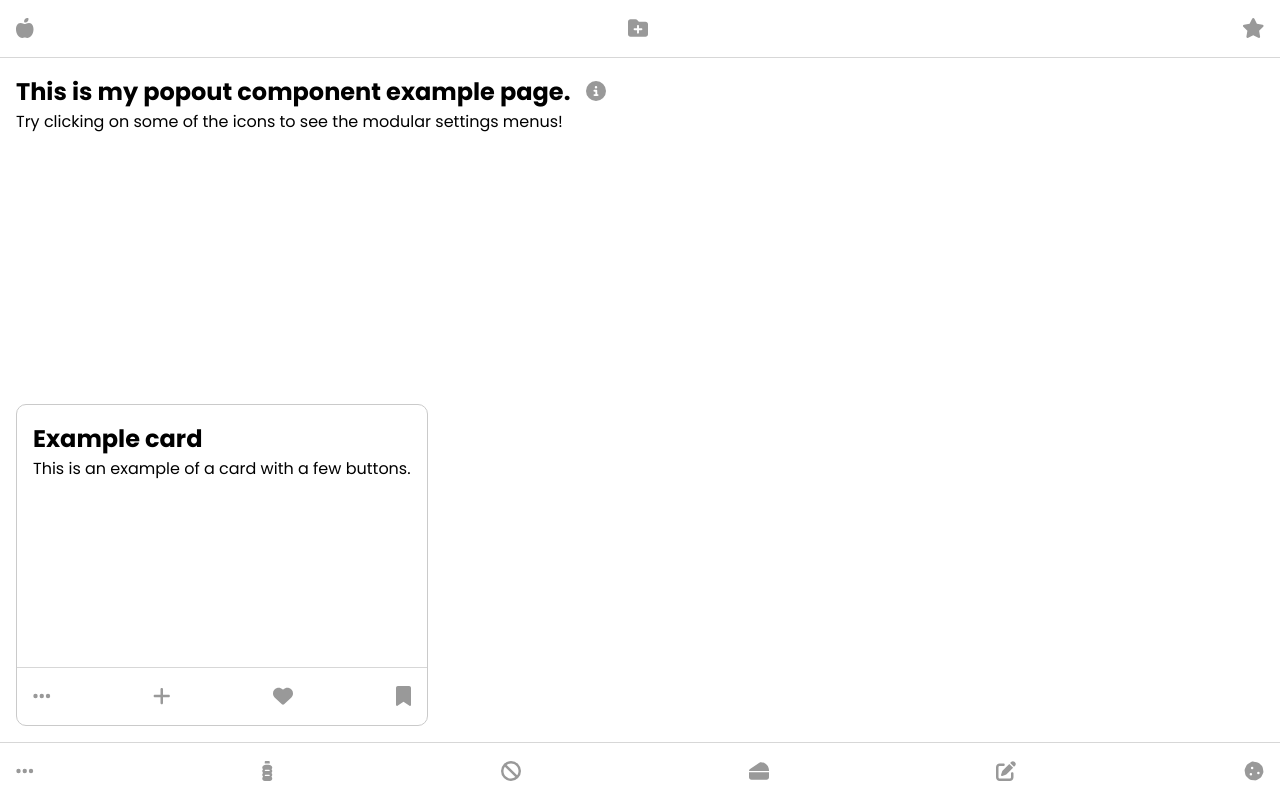
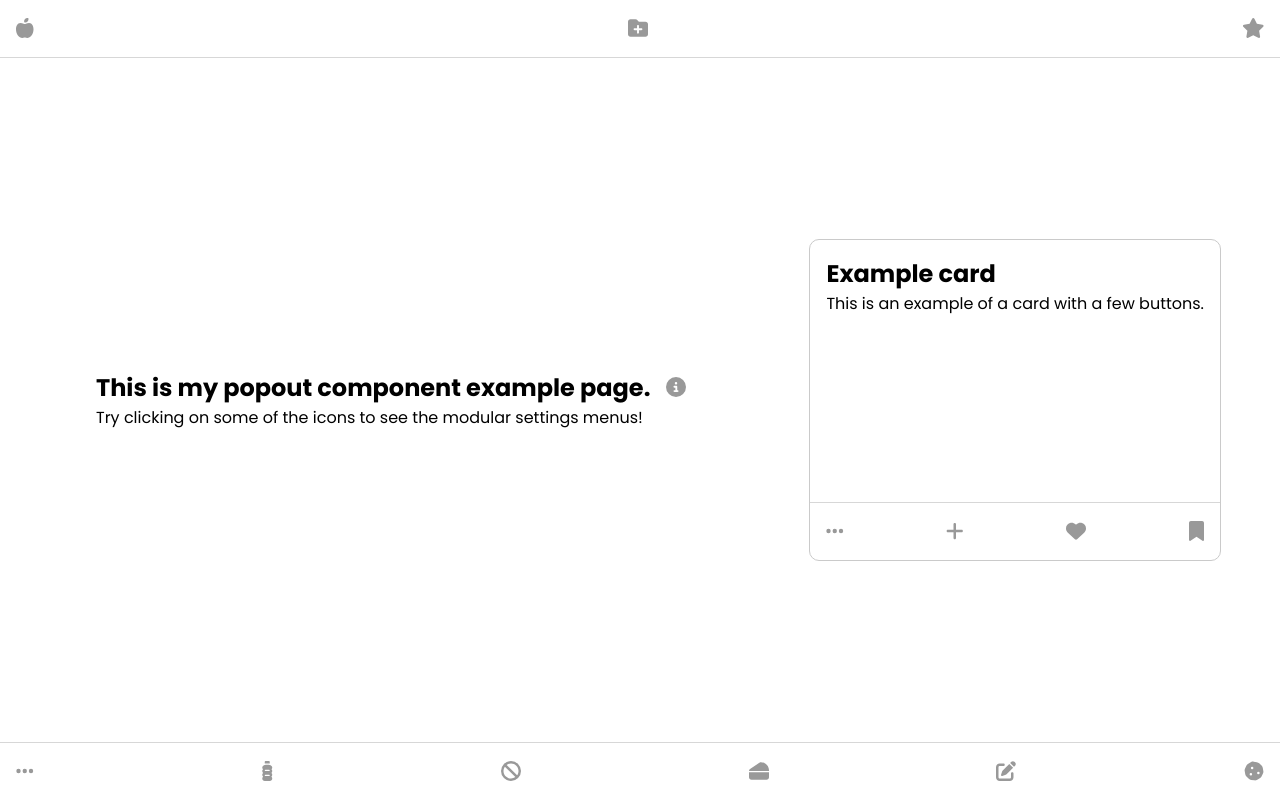
Before and after one commit to igaboo/dropdown-component, a React (Create React App) app: page / in a window 1280 px wide. Built offline with nearby package versions, Linux system fonts and the light colour scheme.

Commit message:
changed layout

```diff
--- a/src/dropdown.scss
+++ b/src/dropdown.scss
@@ -94,8 +94,8 @@ header {
 section {
   padding: 1rem;
 
-  display: flex;
-  flex-direction: column;
+  display: grid;
+  grid-template-columns: auto 1fr;
 
   // justify-content: center;
 
@@ -162,14 +162,22 @@ footer {
   visibility: visible;
 }
 
+.centered {
+  display: flex;
+  flex-direction: column;
+  justify-content: center;
+
+  margin: 5rem;
+}
+
 .card {
-  margin-top: auto;
-
   border-radius: 10px;
   border: 1px solid $accent;
 
   width: fit-content;
   height: 20rem;
+
+  margin: auto;
 
   display: flex;
   flex-direction: column;
```
